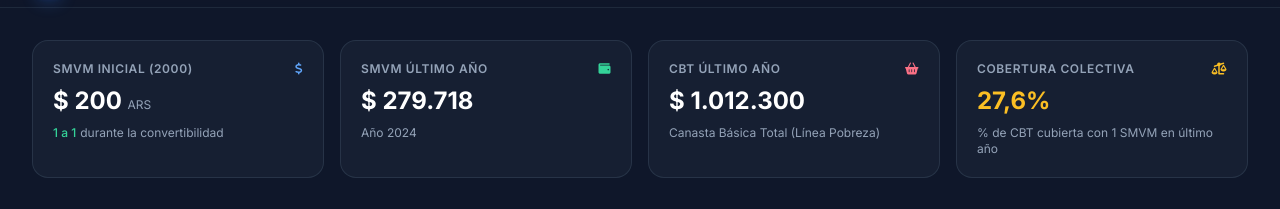
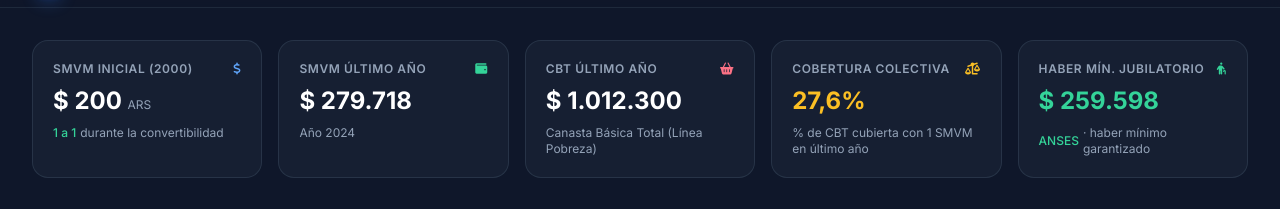
Before and after one commit to rgmamani/datita, a website with bundled scripts: page public/index.html in a window 1280 px wide. Shown: the part 57-266 px from the top of the page. Built offline with nearby package versions, Linux system fonts and the light colour scheme; files whose address does not match are found by name.

Commit message:
feat: KPI Haber Minimo Jubilatorio con skeleton y fade

```diff
--- a/public/index.html
+++ b/public/index.html
@@ -63,7 +63,7 @@
     <main class="flex-1 max-w-7xl w-full mx-auto px-4 sm:px-6 lg:px-8 py-8 space-y-8">
 
         <!-- Top Stats / Key Highlights -->
-        <div class="grid grid-cols-1 sm:grid-cols-2 lg:grid-cols-4 gap-4">
+        <div class="grid grid-cols-1 sm:grid-cols-2 lg:grid-cols-5 gap-4">
             <!-- Stat 1 -->
             <div
                 class="bg-slate-800/50 border border-slate-700/60 rounded-2xl p-5 hover:border-slate-600 transition-all">
@@ -142,6 +142,26 @@
                     </div>
                 </div>
                 <p class="text-xs text-slate-400 mt-2">% de CBT cubierta con 1 SMVM en último año</p>
+            </div>
+
+            <!-- Stat 5 -->
+            <div
+                class="bg-slate-800/50 border border-slate-700/60 rounded-2xl p-5 hover:border-slate-600 transition-all">
+                <div
+                    class="flex items-center justify-between text-slate-400 text-xs font-semibold uppercase tracking-wider mb-2">
+                    <span>Haber Mín. Jubilatorio</span>
+                    <i class="fa-solid fa-person-cane text-emerald-400"></i>
+                </div>
+                <div class="relative">
+                    <div class="kpi-valor text-2xl font-bold text-emerald-400 transition-opacity duration-300 opacity-0"
+                        id="kpi-jub-ultimo">$-</div>
+                    <div class="kpi-skeleton absolute inset-0 animate-pulse transition-opacity duration-300">
+                        <div class="h-7 w-32 rounded bg-slate-700/50"></div>
+                    </div>
+                </div>
+                <p class="text-xs text-slate-400 mt-2 flex items-center gap-1">
+                    <span class="text-emerald-400 font-medium">ANSES</span> · haber mínimo garantizado
+                </p>
             </div>
         </div>
 
--- a/public/javascripts/modules/kpis.js
+++ b/public/javascripts/modules/kpis.js
@@ -51,7 +51,7 @@ export function setKpisCargando(estado) {
   });
 }
 
-// Renderiza los 5 elementos KPI del panel superior (4 valores + año) con el primer y último registro de la serie
+// Renderiza los KPIs del panel superior (4 valores + año) con el primer y último registro de la serie
 export function renderKPIs() {
   if (economicData.length === 0) return;
 
@@ -86,4 +86,10 @@ export function renderKPIs() {
   if (kpiCoberturaUltimo) {
     escribirConFade(kpiCoberturaUltimo, `${coberturaUltimo.toFixed(1).replace('.', ',')}%`);
   }
+
+  // KPI 5 - Haber mínimo jubilatorio
+  const kpiJubUltimo = document.getElementById('kpi-jub-ultimo');
+  if (kpiJubUltimo) {
+    escribirConFade(kpiJubUltimo, ultimo.jubilacion !== undefined && ultimo.jubilacion !== null ? formatMoney(ultimo.jubilacion) : '—');
+  }
 }
```
